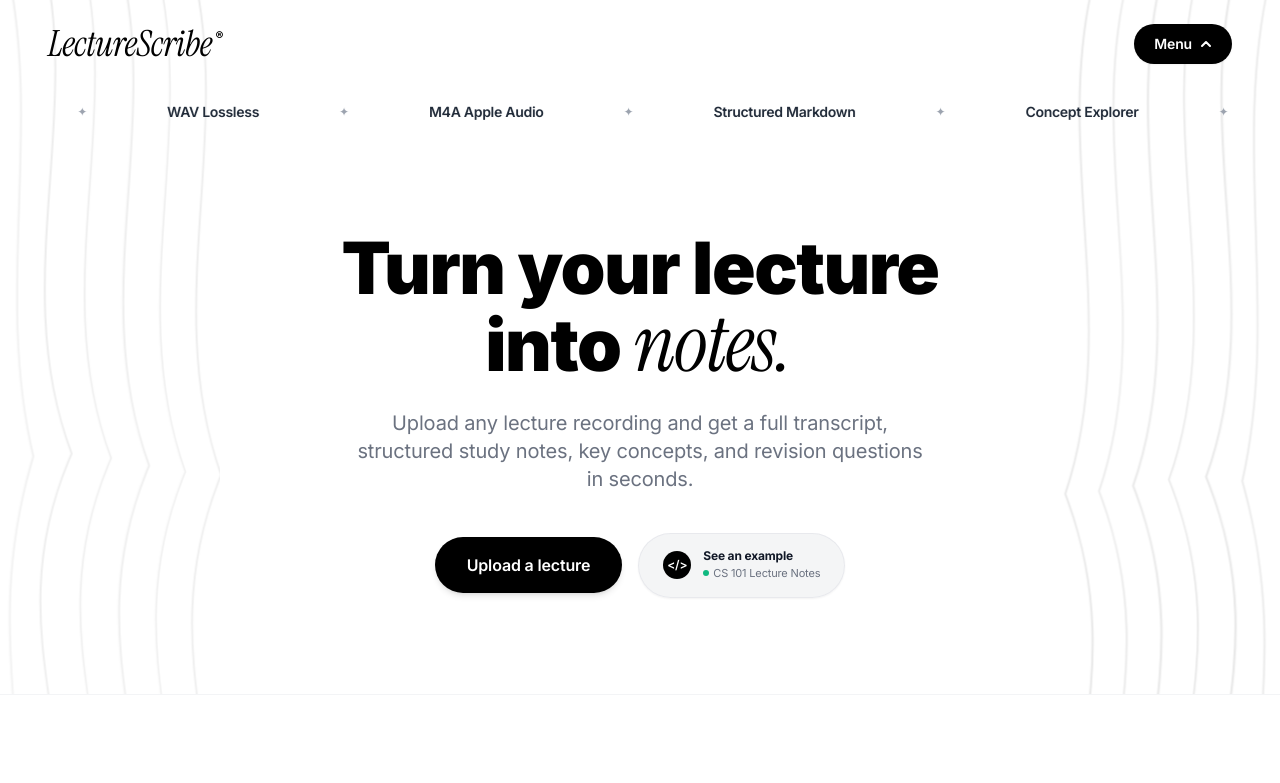
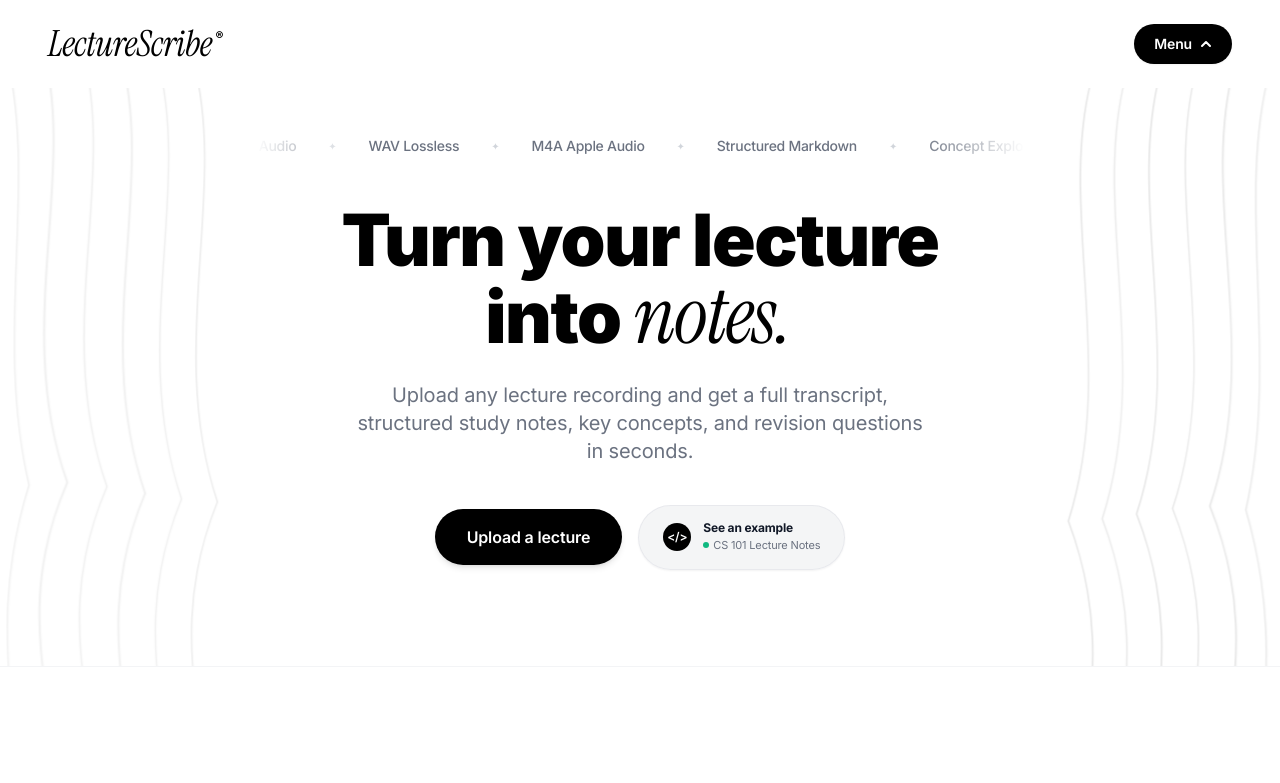
Before and after one commit to Kofi011/lecturescribe, a React (Vite) app in the folder frontend/: page / in a window 1280 px wide. Shown: the top 783 px of the page. Built offline with nearby package versions, Linux system fonts and the light colour scheme; no server answers.

Commit message:
fix: Align waveform margin clearance and contained centered marquee above headline

```diff
--- a/frontend/src/components/AnimatedWaveform.jsx
+++ b/frontend/src/components/AnimatedWaveform.jsx
@@ -1,5 +1,6 @@
 /**
- * AnimatedWaveform.jsx — Full-page flowing curly spline waveforms (calibrated subtle visibility)
+ * AnimatedWaveform.jsx — Flowing curly spline waveforms along left & right margins
+ * Corrected to start below the header path so it never crosses the logo or Menu button.
  */
 
 export default function AnimatedWaveform({ side = 'left' }) {
@@ -8,41 +9,41 @@ export default function AnimatedWaveform({ side = 'left' }) {
   return (
     <div
       className={[
-        'fixed inset-y-0 w-[110px] sm:w-[140px] md:w-[180px] lg:w-[220px] pointer-events-none select-none z-0 overflow-hidden',
+        'fixed top-[76px] sm:top-[88px] bottom-0 w-[110px] sm:w-[150px] md:w-[190px] lg:w-[230px] pointer-events-none select-none z-0 overflow-hidden',
         isLeft ? 'left-0' : 'right-0',
       ].join(' ')}
       aria-hidden="true"
     >
       <svg
-        viewBox="0 0 220 1200"
+        viewBox="0 0 230 1200"
         preserveAspectRatio="none"
         fill="none"
         className={`w-full h-full ${isLeft ? 'animate-flowing-wave' : 'animate-flowing-wave-delayed'}`}
       >
         <defs>
           <linearGradient id={`fullpage-wave-${side}`} x1="0%" y1="0%" x2="100%" y2="100%">
-            <stop offset="0%" stopColor="#000000" stopOpacity="0.36" />
-            <stop offset="25%" stopColor="#000000" stopOpacity="0.28" />
-            <stop offset="60%" stopColor="#000000" stopOpacity="0.22" />
-            <stop offset="100%" stopColor="#000000" stopOpacity="0.30" />
+            <stop offset="0%" stopColor="#000000" stopOpacity="0.32" />
+            <stop offset="25%" stopColor="#000000" stopOpacity="0.26" />
+            <stop offset="60%" stopColor="#000000" stopOpacity="0.20" />
+            <stop offset="100%" stopColor="#000000" stopOpacity="0.28" />
           </linearGradient>
         </defs>
 
-        {/* 6 full-height organic flowing spline paths with refined subtle line weight */}
+        {/* 6 organic flowing spline paths starting below header and sweeping along the flank */}
         {[18, 52, 86, 120, 154, 188].map((offset, i) => {
-          const xStart = isLeft ? offset : 220 - offset
-          const cp1x   = isLeft ? offset + 35 : 220 - (offset + 35)
-          const cp2x   = isLeft ? Math.max(8, offset - 30) : Math.min(212, 220 - (offset - 30))
-          const cp3x   = isLeft ? offset + 25 : 220 - (offset + 25)
-          const cp4x   = isLeft ? Math.max(8, offset - 25) : Math.min(212, 220 - (offset - 25))
-          const xEnd   = isLeft ? offset + 10 : 220 - (offset + 10)
+          const xStart = isLeft ? offset : 230 - offset
+          const cp1x   = isLeft ? offset + 32 : 230 - (offset + 32)
+          const cp2x   = isLeft ? Math.max(8, offset - 26) : Math.min(222, 230 - (offset - 26))
+          const cp3x   = isLeft ? offset + 22 : 230 - (offset + 22)
+          const cp4x   = isLeft ? Math.max(8, offset - 22) : Math.min(222, 230 - (offset - 22))
+          const xEnd   = isLeft ? offset + 8 : 230 - (offset + 8)
 
           return (
             <path
               key={i}
-              d={`M${xStart},0 C${cp1x},250 ${cp2x},500 ${cp3x},750 C${cp4x},950 ${xEnd},1100 ${xEnd},1200`}
+              d={`M${xStart},0 C${cp1x},220 ${cp2x},480 ${cp3x},740 C${cp4x},940 ${xEnd},1080 ${xEnd},1200`}
               stroke={`url(#fullpage-wave-${side})`}
-              strokeWidth={1.4 + (i % 2) * 0.3}
+              strokeWidth={1.3 + (i % 2) * 0.3}
               strokeLinecap="round"
               className="transition-all duration-300"
               style={{
--- a/frontend/src/components/HeroSection.jsx
+++ b/frontend/src/components/HeroSection.jsx
@@ -1,10 +1,25 @@
 /**
- * HeroSection.jsx — Focused hero section with clean text spacing and action buttons
+ * HeroSection.jsx — Focused hero section with contained marquee above headline
  */
 
-export default function HeroSection({ onUploadClick, onExampleClick }) {
+import InfiniteMarquee from './InfiniteMarquee'
+
+export default function HeroSection({
+  onUploadClick,
+  onExampleClick,
+  onOpenInfo,
+  onOpenMenu,
+}) {
   return (
-    <section className="relative text-center px-4 sm:px-6 pt-16 pb-16 md:pt-24 md:pb-24">
+    <section className="relative text-center px-4 sm:px-6 pt-6 pb-16 md:pt-10 md:pb-24">
+      {/* Central Contained Marquee directly above the main headline */}
+      <div className="mb-6 md:mb-10 relative z-20">
+        <InfiniteMarquee
+          onOpenInfo={onOpenInfo}
+          onOpenMenu={onOpenMenu}
+        />
+      </div>
+
       {/* Central Content Area */}
       <div className="relative max-w-3xl mx-auto z-10 px-4 sm:px-6">
         {/* Main Headline */}
--- a/frontend/src/components/InfiniteMarquee.jsx
+++ b/frontend/src/components/InfiniteMarquee.jsx
@@ -1,46 +1,42 @@
 /**
- * InfiniteMarquee.jsx — Generously spaced seamless marquee in a transparent container
+ * InfiniteMarquee.jsx — Contained centered marquee matching the SasuSync reference
+ * Does not stretch edge-to-edge across viewport; bounded in a centered container with edge fades.
  */
 
 export default function InfiniteMarquee({ onOpenInfo, onOpenMenu }) {
   const marqueeItems = [
-    { label: 'Speech Intelligence',  action: () => onOpenInfo('format_intelligence') },
-    { label: 'MP3 Audio',            action: () => onOpenInfo('format_mp3') },
-    { label: 'WAV Lossless',         action: () => onOpenInfo('format_wav') },
-    { label: 'M4A Apple Audio',      action: () => onOpenInfo('format_m4a') },
-    { label: 'Structured Markdown',  action: () => onOpenInfo('format_markdown') },
-    { label: 'Concept Explorer',     action: () => onOpenMenu('topics') },
+    { label: 'Speech Intelligence',  action: () => onOpenInfo?.('format_intelligence') },
+    { label: 'MP3 Audio',            action: () => onOpenInfo?.('format_mp3') },
+    { label: 'WAV Lossless',         action: () => onOpenInfo?.('format_wav') },
+    { label: 'M4A Apple Audio',      action: () => onOpenInfo?.('format_m4a') },
+    { label: 'Structured Markdown',  action: () => onOpenInfo?.('format_markdown') },
+    { label: 'Concept Explorer',     action: () => onOpenMenu?.('topics') },
   ]
 
-  // Two identical instances: Instance A followed by a full viewport trailing spacer,
-  // then Instance B followed by a full viewport trailing spacer.
-  const instances = [0, 1]
+  // Two identical adjacent sets of items for seamless continuous loop
+  const sets = [0, 1]
 
   return (
     <div
-      className="w-full bg-transparent py-2.5 overflow-hidden select-none marquee-mask"
+      className="w-full max-w-xl sm:max-w-2xl md:max-w-3xl mx-auto overflow-hidden select-none py-1 marquee-contained-mask"
       aria-label="Features and format compatibility"
     >
       <div className="marquee-track flex items-center">
-        {instances.map((instanceIndex) => (
-          <div
-            key={instanceIndex}
-            className="flex items-center shrink-0 pr-[100vw]"
-          >
-            {marqueeItems.map((item, itemIndex) => (
-              <div key={itemIndex} className="flex items-center">
+        {sets.map((setIdx) => (
+          <div key={setIdx} className="flex items-center shrink-0">
+            {marqueeItems.map((item, itemIdx) => (
+              <div key={itemIdx} className="flex items-center">
                 <button
                   onClick={item.action}
-                  className="px-6 md:px-12 py-1 text-xs md:text-sm font-semibold text-neutral-800 hover:text-black transition-colors whitespace-nowrap cursor-pointer flex items-center gap-2 group"
+                  className="px-3.5 sm:px-5 py-1 text-xs sm:text-sm font-medium text-neutral-500 hover:text-black transition-colors whitespace-nowrap cursor-pointer group"
                 >
                   <span className="group-hover:underline underline-offset-4 tracking-tight">
                     {item.label}
                   </span>
                 </button>
 
-                {/* Refined subtle symbol separator */}
                 <span
-                  className="text-xs text-neutral-400 px-4 md:px-8 select-none"
+                  className="text-[10px] text-neutral-300 px-2 sm:px-3 select-none"
                   aria-hidden="true"
                 >
                   ✦
--- a/frontend/src/components/Nav.jsx
+++ b/frontend/src/components/Nav.jsx
@@ -1,13 +1,10 @@
 /**
- * Nav.jsx — Top Navigation bar with Infinite Marquee directly below the logo
+ * Nav.jsx — Clean Top Navigation bar (Logo + Menu button)
  */
 
-import InfiniteMarquee from './InfiniteMarquee'
-
-export default function Nav({ onOpenMenu, onOpenInfo, onGoHome }) {
+export default function Nav({ onOpenMenu, onGoHome }) {
   return (
-    <div className="w-full">
-      <nav className="max-w-7xl mx-auto flex items-center justify-between px-6 py-6 md:px-12">
+    <nav className="max-w-7xl mx-auto flex items-center justify-between px-6 py-6 md:px-12 bg-white/95 backdrop-blur-sm relative z-50">
       {/* Wordmark Logo */}
       <button
         onClick={onGoHome}
@@ -42,12 +39,5 @@ export default function Nav({ onOpenMenu, onOpenInfo, onGoHome }) {
         </svg>
       </button>
     </nav>
-
-      {/* Seamless Infinite Marquee directly below the logo */}
-      <InfiniteMarquee
-        onOpenInfo={onOpenInfo}
-        onOpenMenu={onOpenMenu}
-      />
-    </div>
   )
 }
--- a/frontend/src/index.css
+++ b/frontend/src/index.css
@@ -71,7 +71,7 @@
     display: flex;
     width: max-content;
     will-change: transform;
-    animation: infiniteMarquee 42s linear infinite;
+    animation: infiniteMarquee 26s linear infinite;
   }
 
   .marquee-track:hover {
@@ -82,6 +82,12 @@
     mask-image: linear-gradient(to right, transparent 0%, rgba(0,0,0,1) 3%, rgba(0,0,0,1) 97%, transparent 100%);
     -webkit-mask-image: linear-gradient(to right, transparent 0%, rgba(0,0,0,1) 3%, rgba(0,0,0,1) 97%, transparent 100%);
   }
+
+  .marquee-contained-mask {
+    mask-image: linear-gradient(to right, transparent 0%, rgba(0,0,0,1) 14%, rgba(0,0,0,1) 86%, transparent 100%);
+    -webkit-mask-image: linear-gradient(to right, transparent 0%, rgba(0,0,0,1) 14%, rgba(0,0,0,1) 86%, transparent 100%);
+  }
+
 
   /* Italic serif accent font — exact match for SasuSync italic serif */
   em, .font-serif-accent {
--- a/frontend/src/pages/LandingPage.jsx
+++ b/frontend/src/pages/LandingPage.jsx
@@ -33,21 +33,23 @@ export default function LandingPage({
       <AnimatedWaveform side="left" />
       <AnimatedWaveform side="right" />
 
-      {/* Transparent Header — Waveforms flow directly through marquee & nav with zero blur */}
-      <header className="sticky top-0 z-40 bg-transparent">
+      {/* Clean Top Navigation Bar */}
+      <header className="sticky top-0 z-40 bg-white/95 backdrop-blur-sm">
         <Nav
           onOpenMenu={onOpenMenu}
-          onOpenInfo={onOpenInfo}
           onGoHome={scrollToUpload}
         />
       </header>
 
       <main className="flex-1 relative z-10">
-        {/* 1. Hero Section */}
+        {/* 1. Hero Section (with contained marquee above headline) */}
         <HeroSection
           onUploadClick={scrollToUpload}
           onExampleClick={onSelectExample}
+          onOpenInfo={onOpenInfo}
+          onOpenMenu={onOpenMenu}
         />
+
 
         {/* 2. Feature Section: "Three things, done properly." */}
         <HowItWorks
```
Lines whose indentation alone changed are shown as unchanged.
